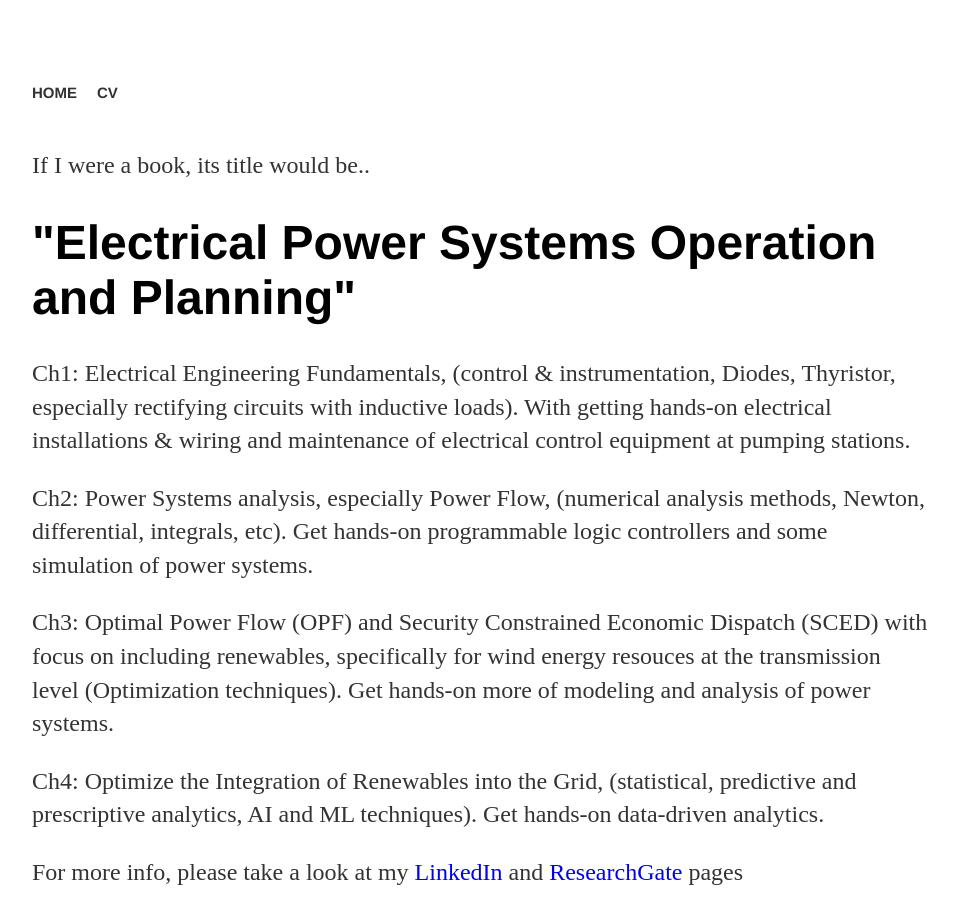
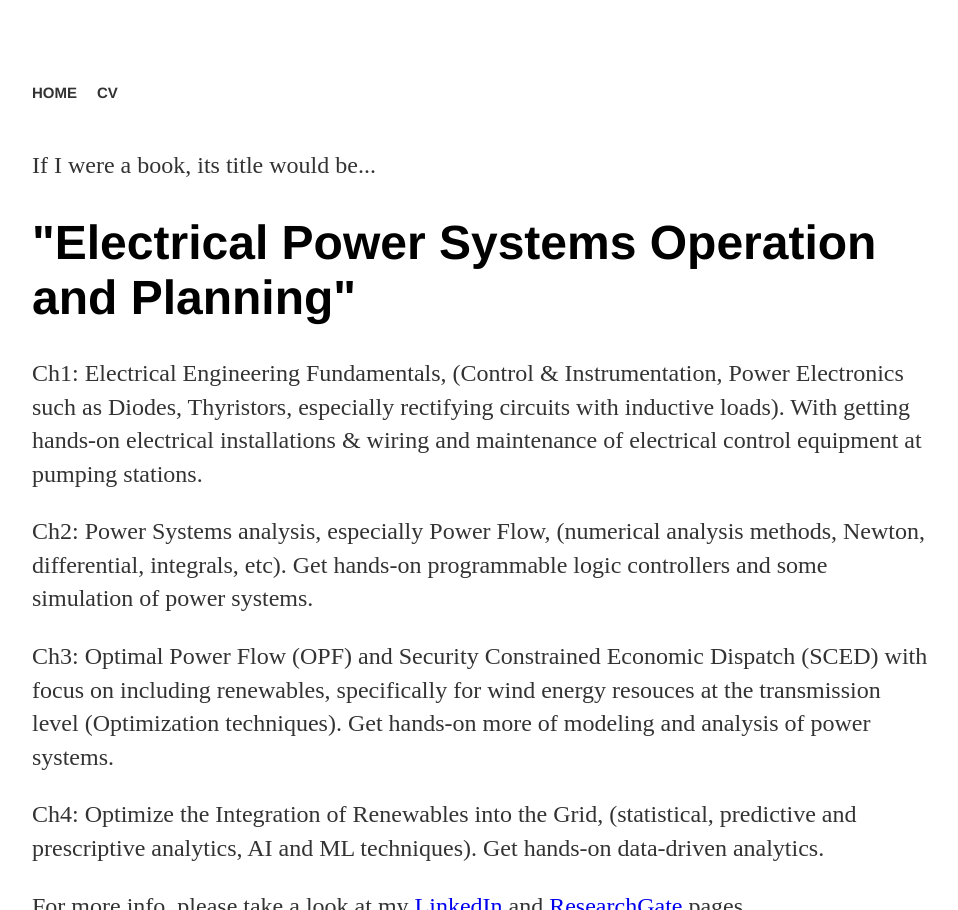
Before and after one commit to MohamedAbuella/MohamedAbuella.github.io, a Jekyll site: the page built from cv/index.html, in a window 1280 px wide, cut to the strip 0-910 px from the top of the page. Shown: the whole strip, without its empty margins (160-1118 px from the left). Built offline with Jekyll 4.4.1, drawn with Linux system fonts in a browser that asks for light colours; nearby versions of some CDN libraries; a script that is not in the unit is left out; comment, search, counter and statistics services are not loaded.

Commit message:
Update index.html

```diff
--- a/cv/index.html
+++ b/cv/index.html
@@ -4,8 +4,8 @@
 ---
 <div class="blurb">
 	<p></p>
-<p>If I were a book, its title would be..</p> <h1>"Electrical Power Systems Operation and Planning"</h1>
-<p>Ch1: Electrical Engineering Fundamentals, (control & instrumentation, Diodes, Thyristor, especially rectifying circuits with inductive loads). With getting hands-on electrical installations & wiring and maintenance of electrical control equipment at pumping stations.</p>
+<p>  If I were a book, its title would be... </p> <h1>"Electrical Power Systems Operation and Planning"</h1>
+<p>Ch1: Electrical Engineering Fundamentals, (Control & Instrumentation, Power Electronics such as Diodes, Thyristors, especially rectifying circuits with inductive loads). With getting hands-on electrical installations & wiring and maintenance of electrical control equipment at pumping stations.</p>
 <p>Ch2: Power Systems analysis, especially Power Flow, (numerical analysis methods, Newton, differential, integrals, etc). Get hands-on programmable logic controllers and some simulation of power systems.</p>
 <p>Ch3: Optimal Power Flow (OPF) and Security Constrained Economic Dispatch (SCED) with focus on including renewables, specifically for wind energy resouces at the transmission level (Optimization techniques). Get hands-on more of modeling and analysis of power systems.</p>
 <p>Ch4: Optimize the Integration of Renewables into the Grid,  (statistical, predictive and prescriptive analytics, AI and ML techniques). Get hands-on data-driven analytics.</p>
```
